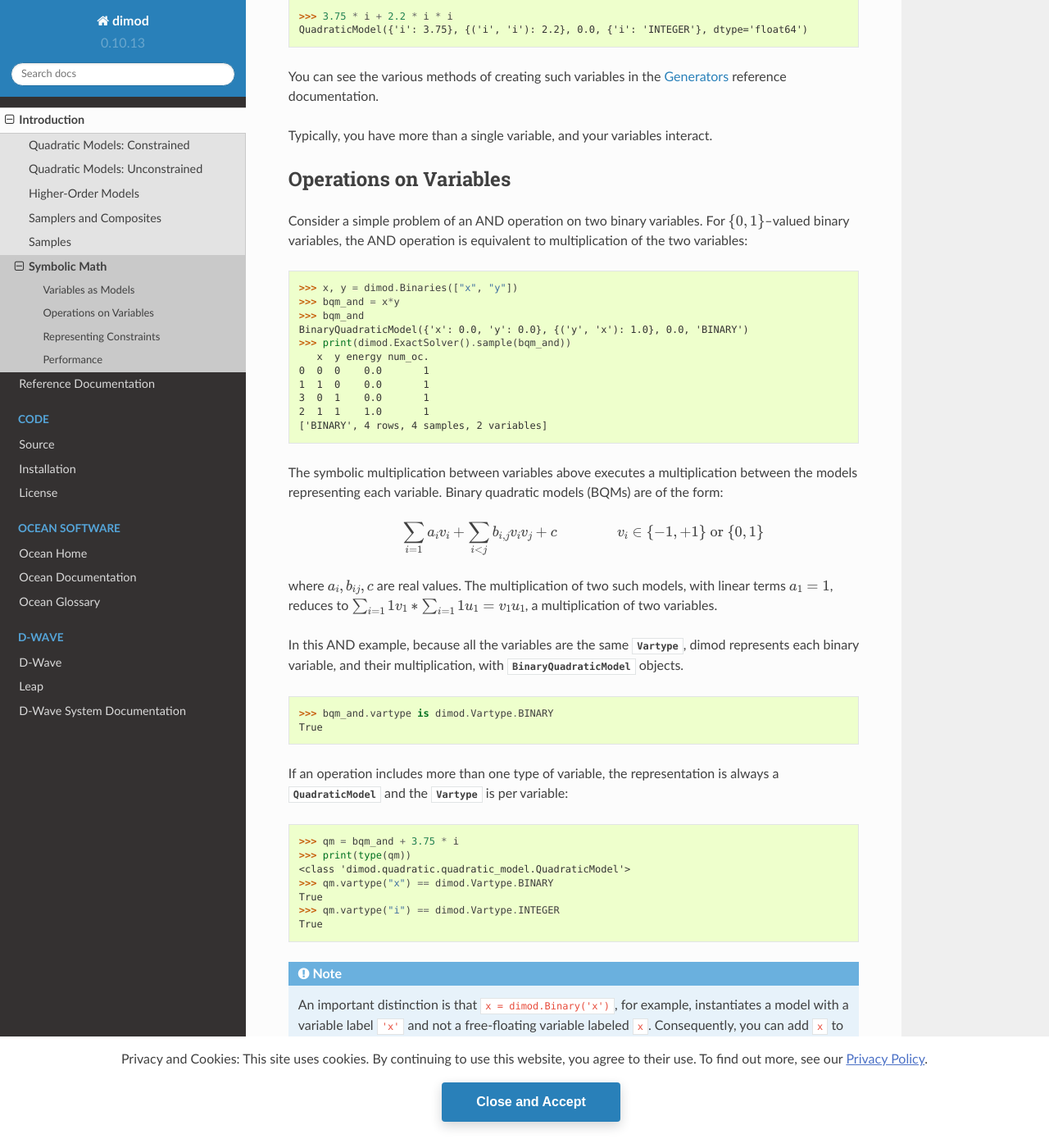
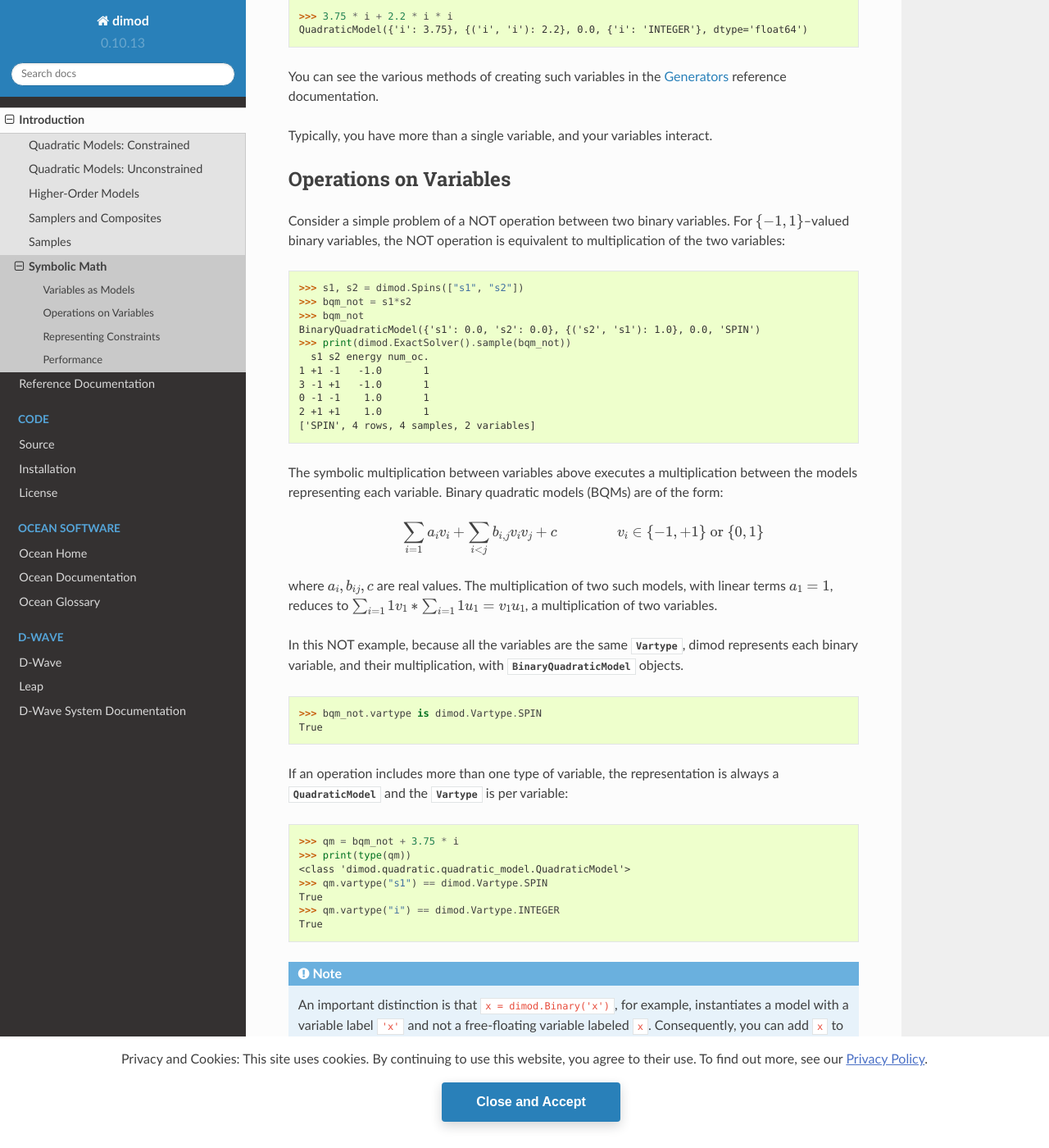
Before and after one commit to dwavesystems/dimod, a Sphinx documentation site: the page built from docs/intro/intro_symbolic_math.rst, in a window 1280 px wide and 1400 px high, scrolled down 1641 px. Shown: the whole window at 82% size. Built offline with Sphinx 7.4.7 and the Read the Docs theme 2.0.0, drawn with Linux system fonts in a browser that asks for light colours; the version number is read from the project's files by our own code.

Commit message:
Replace AND with dropped minus with a NOT

```diff
--- a/docs/intro/intro_symbolic_math.rst
+++ b/docs/intro/intro_symbolic_math.rst
@@ -90,21 +90,21 @@ Typically, you have more than a single variable, and your variables interact.
 Operations on Variables
 =======================
 
-Consider a simple problem of an AND operation on two binary variables. For
-:math:`\{0, 1\}`--valued binary variables, the AND operation is equivalent to
+Consider a simple problem of a NOT operation between two binary variables. For
+:math:`\{-1, 1\}`--valued binary variables, the NOT operation is equivalent to
 multiplication of the two variables:
 
->>> x, y = dimod.Binaries(["x", "y"])
->>> bqm_and = x*y
->>> bqm_and
-BinaryQuadraticModel({'x': 0.0, 'y': 0.0}, {('y', 'x'): 1.0}, 0.0, 'BINARY')
->>> print(dimod.ExactSolver().sample(bqm_and))
-   x  y energy num_oc.
-0  0  0    0.0       1
-1  1  0    0.0       1
-3  0  1    0.0       1
-2  1  1    1.0       1
-['BINARY', 4 rows, 4 samples, 2 variables]
+>>> s1, s2 = dimod.Spins(["s1", "s2"])
+>>> bqm_not = s1*s2
+>>> bqm_not
+BinaryQuadraticModel({'s1': 0.0, 's2': 0.0}, {('s2', 's1'): 1.0}, 0.0, 'SPIN')
+>>> print(dimod.ExactSolver().sample(bqm_not))
+  s1 s2 energy num_oc.
+1 +1 -1   -1.0       1
+3 -1 +1   -1.0       1
+0 -1 -1    1.0       1
+2 +1 +1    1.0       1
+['SPIN', 4 rows, 4 samples, 2 variables]
 
 The symbolic multiplication between variables above executes a multiplication
 between the models representing each variable. Binary quadratic models (BQMs) are
@@ -122,21 +122,21 @@ models, with linear terms :math:`a_1 = 1`, reduces to
 :math:`\sum_{i=1} 1 v_1 * \sum_{i=1} 1 u_1 = v_1 u_1`, a multiplication of two
 variables.
 
-In this AND example, because all the variables are the same :class:`~dimod.Vartype`,
+In this NOT example, because all the variables are the same :class:`~dimod.Vartype`,
 dimod represents each binary variable, and their multiplication, with
 :class:`~dimod.binary.binary_quadratic_model.BinaryQuadraticModel` objects.
 
->>> bqm_and.vartype is dimod.Vartype.BINARY
+>>> bqm_not.vartype is dimod.Vartype.SPIN
 True
 
 If an operation includes more than one type of variable, the representation is
 always a :class:`~dimod.quadratic.quadratic_model.QuadraticModel` and the
 :class:`~dimod.Vartype` is per variable:
 
->>> qm = bqm_and + 3.75 * i
+>>> qm = bqm_not + 3.75 * i
 >>> print(type(qm))
 <class 'dimod.quadratic.quadratic_model.QuadraticModel'>
->>> qm.vartype("x") == dimod.Vartype.BINARY
+>>> qm.vartype("s1") == dimod.Vartype.SPIN
 True
 >>> qm.vartype("i") == dimod.Vartype.INTEGER
 True
@@ -148,6 +148,7 @@ True
   labeled ``x``. Consequently, you can add ``x`` to another model by adding the two
   models,
 
+  >>> x = dimod.Binary("x")
   >>> bqm = dimod.BinaryQuadraticModel('BINARY')
   >>> bqm += x
 
```
